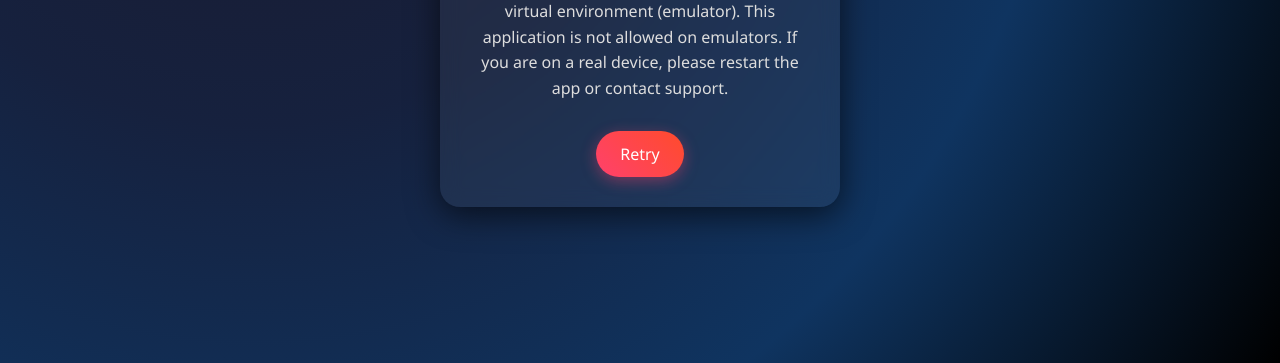
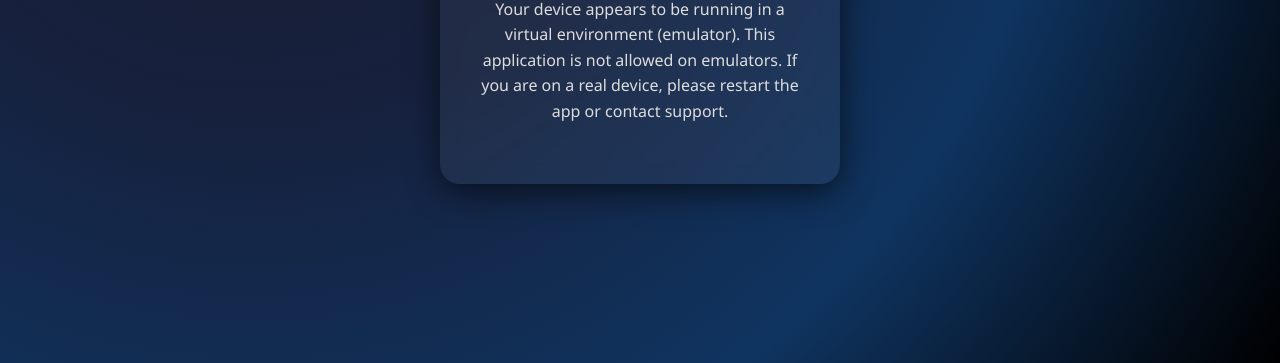
Before and after one commit to tidye265/stamw, a plain HTML site: page blocked.html in a window 1280 px wide. Shown: the part 437-800 px from the top of the page. Drawn offline with Linux system fonts and the light colour scheme.

Commit message:
Update blocked.html

```diff
--- a/blocked.html
+++ b/blocked.html
@@ -90,7 +90,7 @@
         <div class="icon">🔒</div>
         <h1>BASOPU ZICHEPE !!👊😡</h1>
         <p>Your device appears to be running in a virtual environment (emulator). This application is not allowed on emulators. If you are on a real device, please restart the app or contact support.</p>
-        <button class="btn" onclick="window.location.reload()">Retry</button>
+
     </div>
 </body>
 </html>
```
